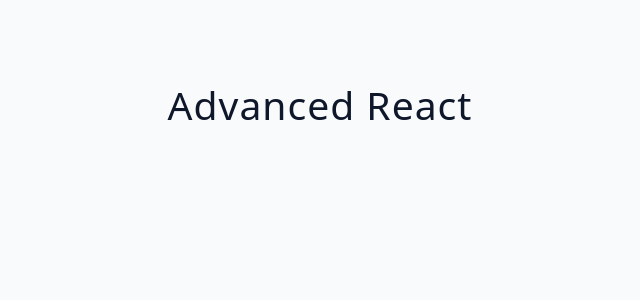
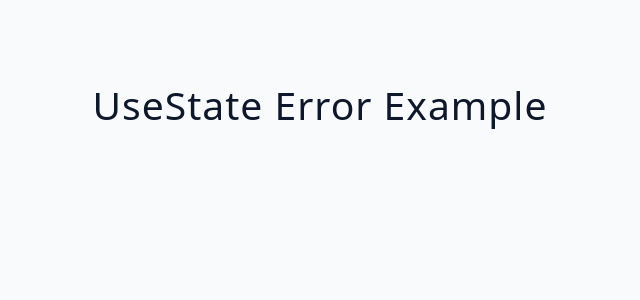
Before and after one commit to aleknovkovski/lrn-smilga-react-tutorials, a React (Vite) app: page / in a window 1280 px wide. Shown: the top 300 px of the page, without its empty margins (320-960 px from the left). Built offline with nearby package versions, Linux system fonts and the light colour scheme.

Commit message:
01-1: Setup import from working starter, use in app

```diff
--- a/src/App.jsx
+++ b/src/App.jsx
@@ -1,7 +1,8 @@
+import WorkingStarter from './tutorial/01-useState/working/01-error-example'
 function App() {
   return (
     <div className='container'>
-      <h2>advanced react</h2>
+      <WorkingStarter />
     </div>
   );
 }
```
